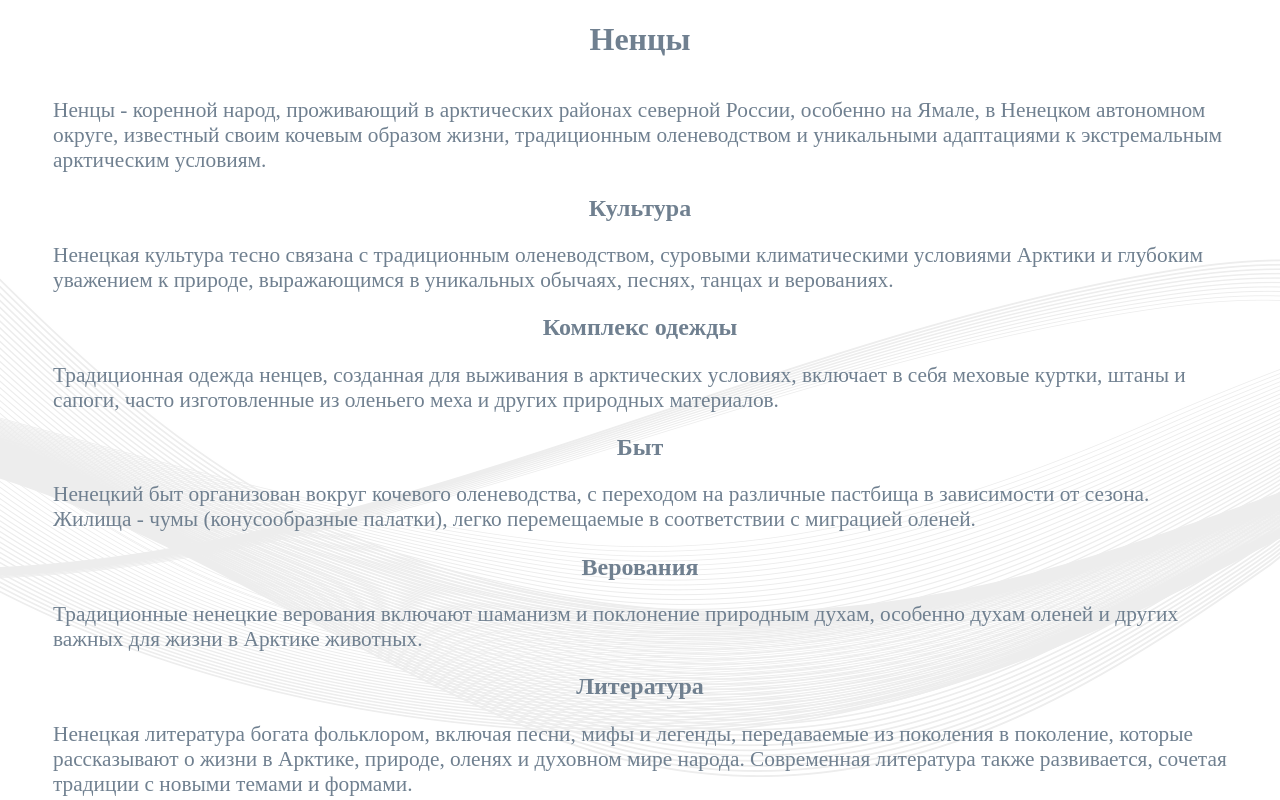
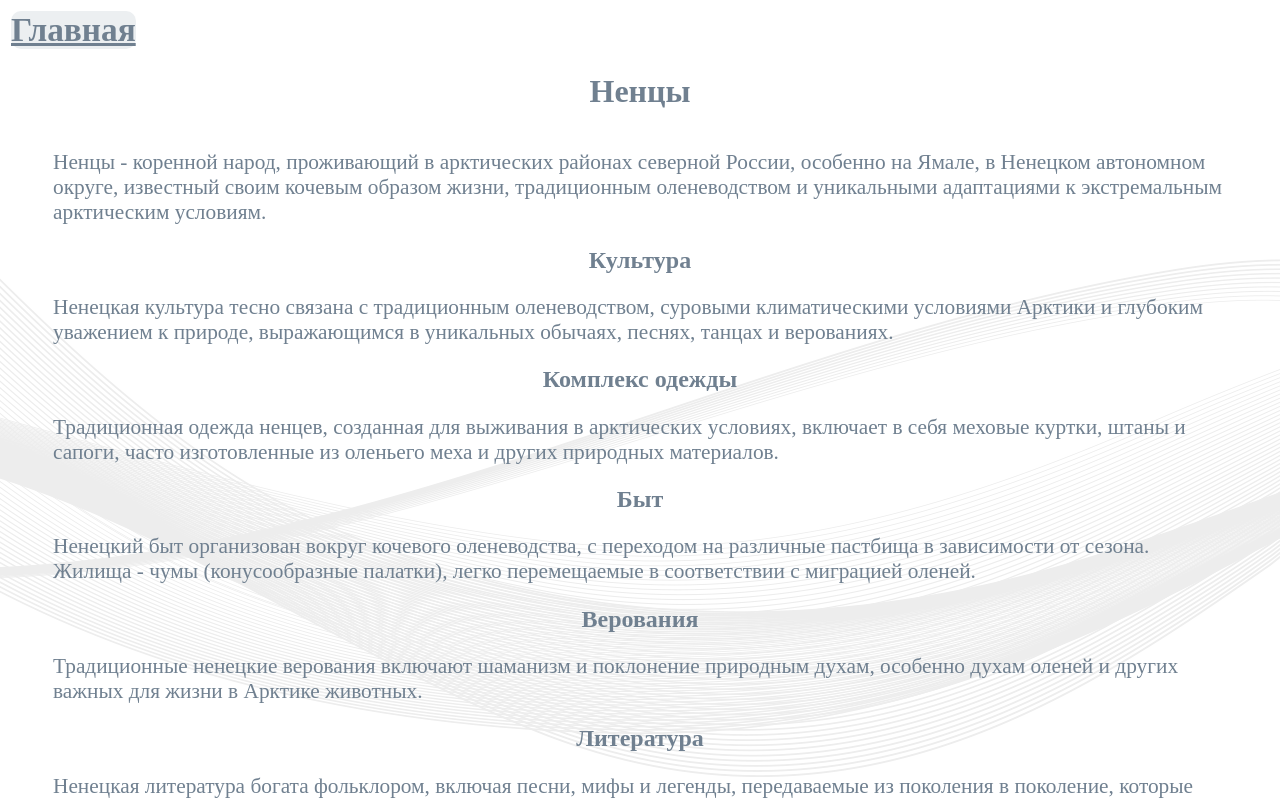
Before and after one commit to Babushkin05/hsehistory, a plain HTML site: page nency.html in a window 1280 px wide. Shown: the top 800 px of the page. Drawn offline with Linux system fonts and the light colour scheme.

Commit message:
Update nency.html

```diff
--- a/nency.html
+++ b/nency.html
@@ -7,6 +7,14 @@
 	<link rel="stylesheet" href="style.css">
 </head>
 <body background="pics/bg.png" text = "708090">
+	<table>      <Tr align = center>
+         <Td width = 50%>            <A href = "index.html" style="color:#708090">
+               <div class = "menu">                  Главная
+               </div>            </A>
+         </Td>
+            <Td width = 50%>
+         </Td>      </Tr>
+   </table>
     <H1 class="title">
         Ненцы
     </H1>
```
